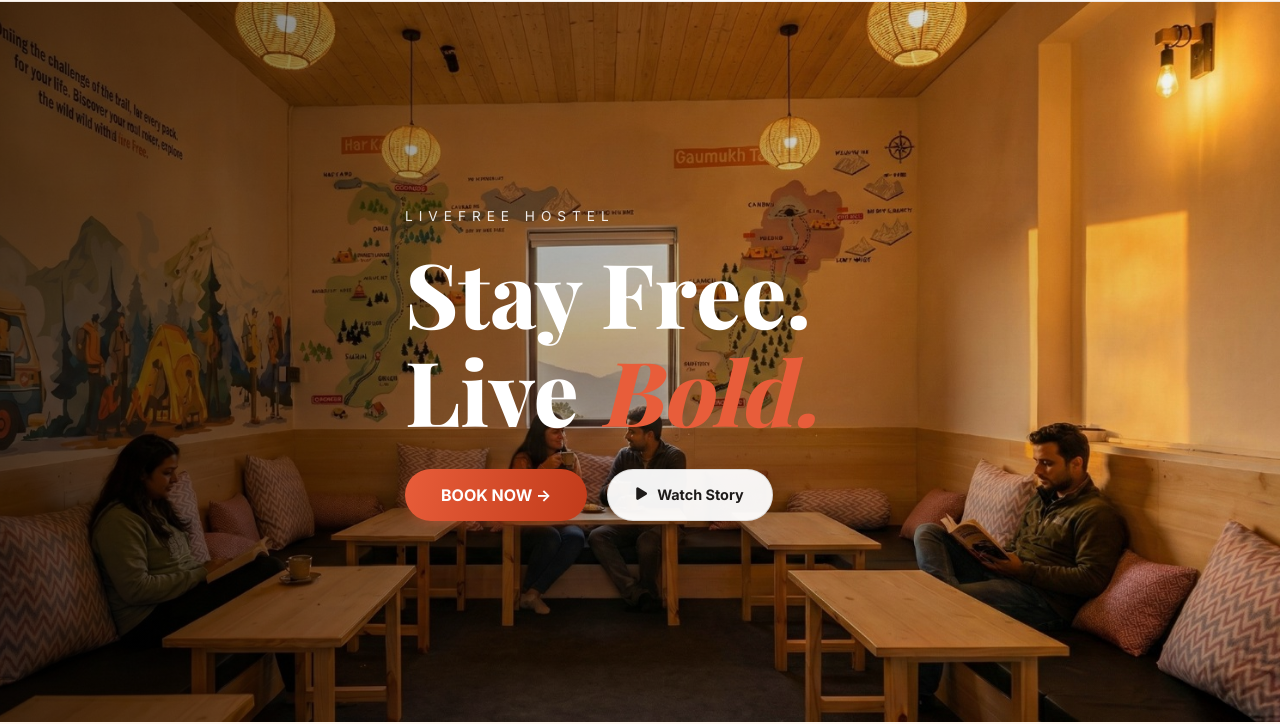
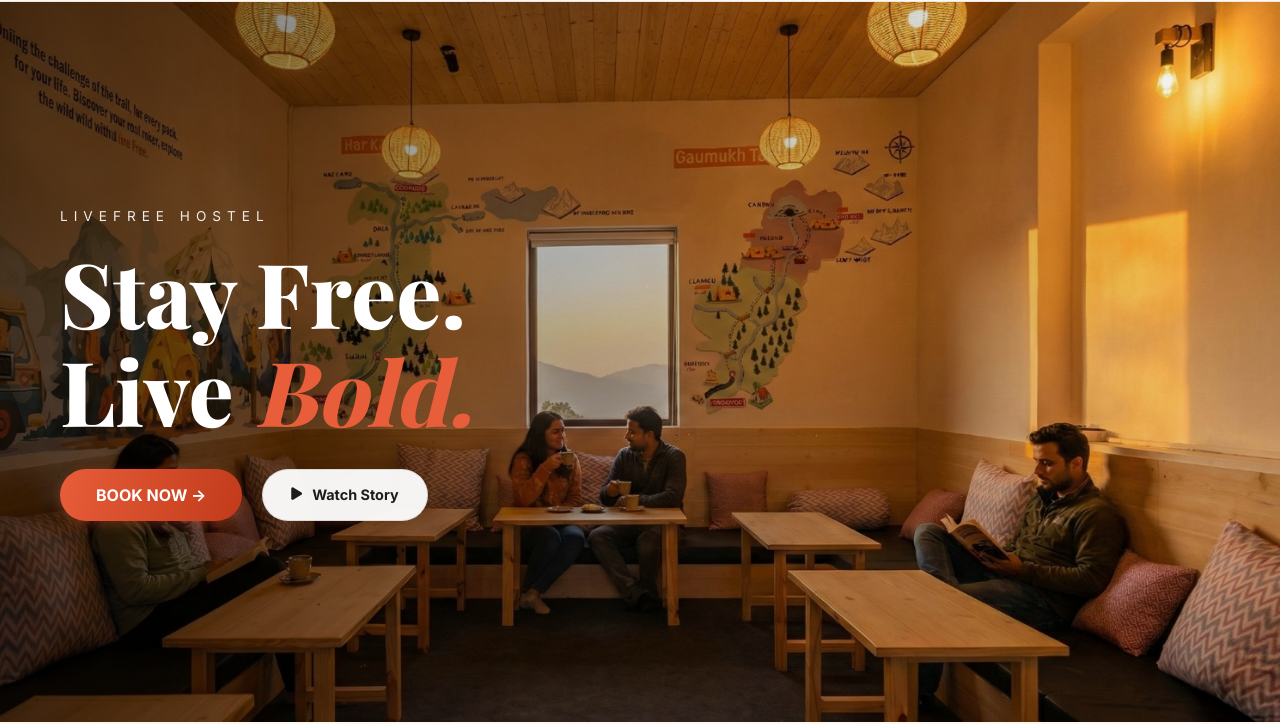
Before and after one commit to JAI1209/livefree, a plain HTML site: page index.html in a window 1280 px wide. Shown: the part 111-835 px from the top of the page. Drawn offline with nearby package versions, Linux system fonts and the light colour scheme.

Commit message:
Force hero content left alignment by resetting container margin override

```diff
--- a/style.css
+++ b/style.css
@@ -251,8 +251,8 @@
   z-index: 3;
   max-width: 550px;
   color: white;
-  padding-left: 40px;
-  margin-right: auto;
+  padding-left: 60px;
+  margin: 0 0 0 0;
 }
 
 .hero .eyebrow {
```
